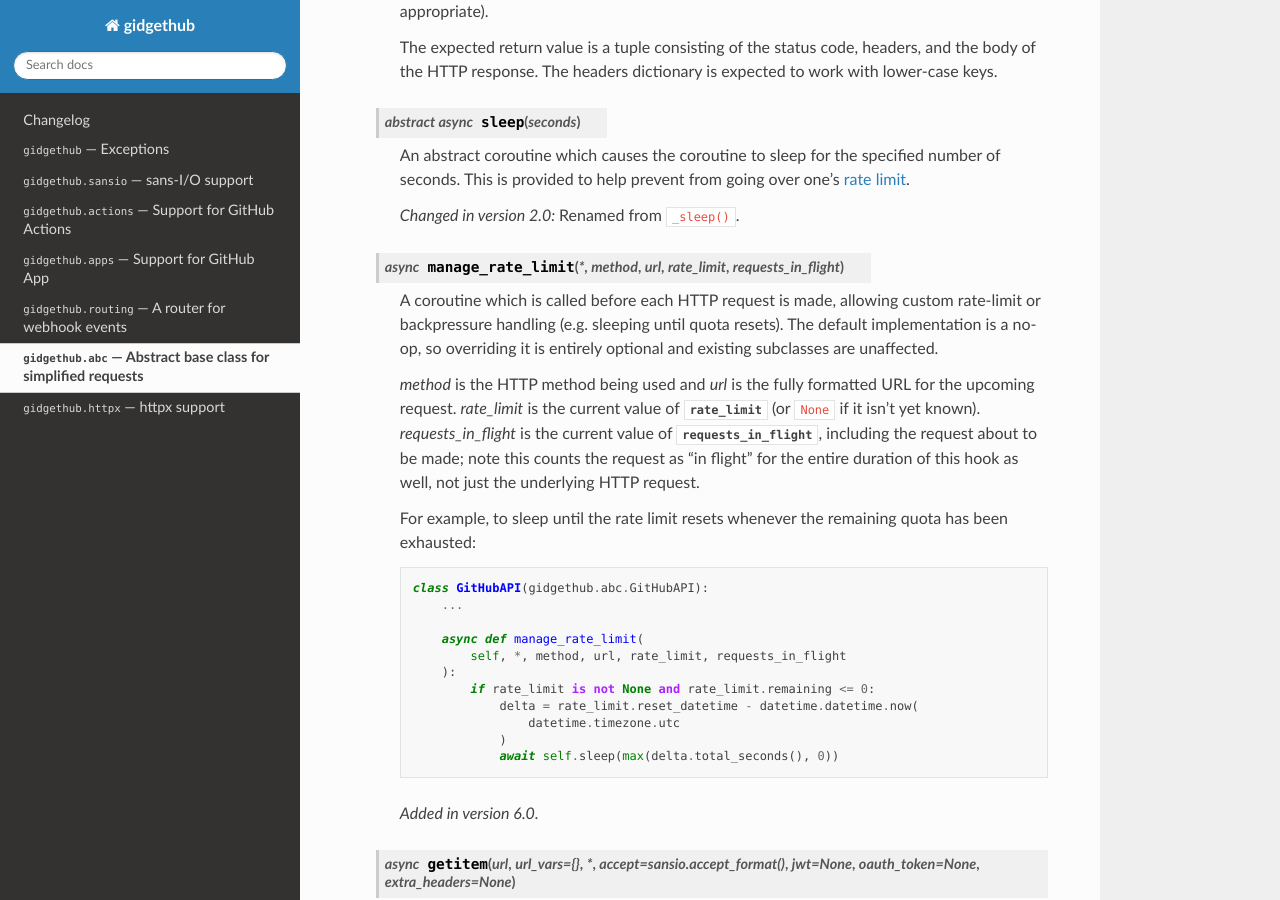
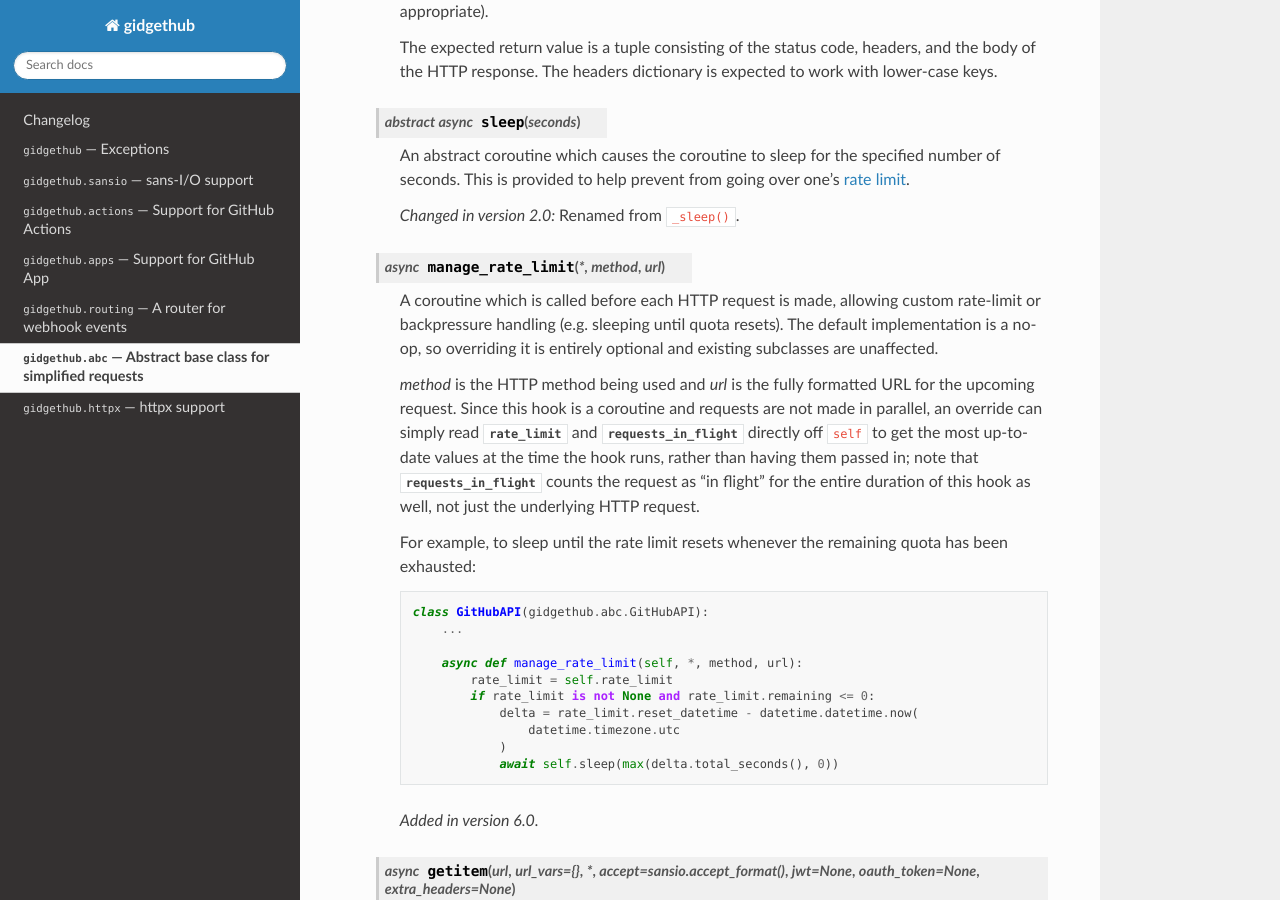
Before and after one commit to gidgethub/gidgethub, a Sphinx documentation site: the page built from docs/abc.rst, in a window 1280 px wide and 900 px high, scrolled down 1942 px. Built offline with Sphinx 7.4.7 and the Read the Docs theme 3.1.0, drawn with Linux system fonts in a browser that asks for light colours; pages that are not in the unit, such as notebooks, are missing from menus.

Commit message:
Simplify manage_rate_limit() signature to only method/url
Co-authored-by: brettcannon <54418+brettcannon@users.noreply.github.com>

```diff
--- a/docs/abc.rst
+++ b/docs/abc.rst
@@ -132,7 +132,7 @@ experimental APIs without issue.
             Renamed from ``_sleep()``.
 
 
-    .. py:method:: manage_rate_limit(*, method, url, rate_limit, requests_in_flight)
+    .. py:method:: manage_rate_limit(*, method, url)
         :async:
 
         A :term:`coroutine` which is called before each HTTP request is
@@ -142,13 +142,14 @@ experimental APIs without issue.
         subclasses are unaffected.
 
         *method* is the HTTP method being used and *url* is the fully
-        formatted URL for the upcoming request. *rate_limit* is the
-        current value of :attr:`rate_limit` (or ``None`` if it isn't yet
-        known). *requests_in_flight* is the current value of
-        :attr:`requests_in_flight`, including the request about to be
-        made; note this counts the request as "in flight" for the
-        entire duration of this hook as well, not just the underlying
-        HTTP request.
+        formatted URL for the upcoming request. Since this hook is a
+        :term:`coroutine` and requests are not made in parallel, an
+        override can simply read :attr:`rate_limit` and
+        :attr:`requests_in_flight` directly off ``self`` to get the
+        most up-to-date values at the time the hook runs, rather than
+        having them passed in; note that :attr:`requests_in_flight`
+        counts the request as "in flight" for the entire duration of
+        this hook as well, not just the underlying HTTP request.
 
         For example, to sleep until the rate limit resets whenever the
         remaining quota has been exhausted::
@@ -156,9 +157,8 @@ experimental APIs without issue.
             class GitHubAPI(gidgethub.abc.GitHubAPI):
                 ...
 
-                async def manage_rate_limit(
-                    self, *, method, url, rate_limit, requests_in_flight
-                ):
+                async def manage_rate_limit(self, *, method, url):
+                    rate_limit = self.rate_limit
                     if rate_limit is not None and rate_limit.remaining <= 0:
                         delta = rate_limit.reset_datetime - datetime.datetime.now(
                             datetime.timezone.utc
```
Also changed, not shown: 2 other files.
